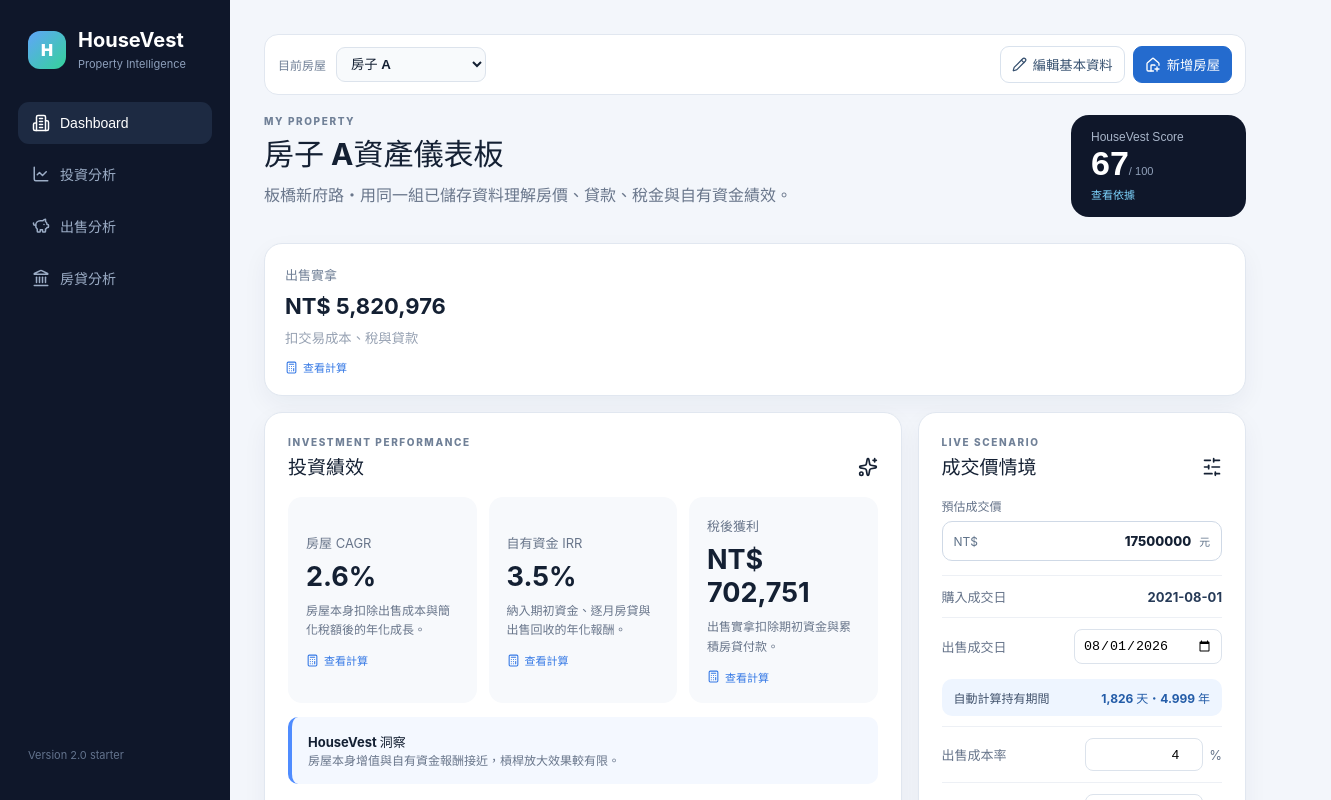
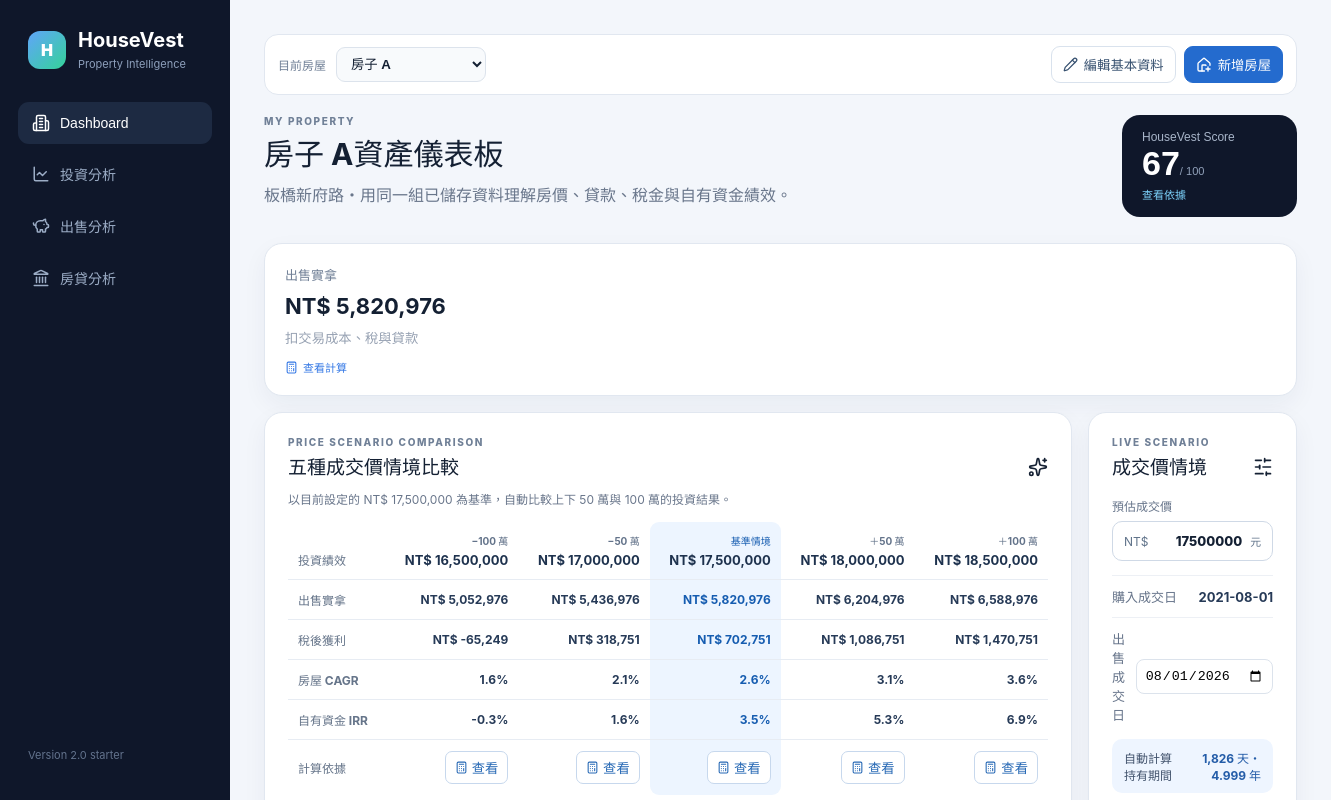
Before and after one commit to joycehakn/HouseVest, a React (Vite) app: page / in a window 1280 px wide. Shown: the top 800 px of the page, 1331 px wide, since content can reach past the window. Built offline with nearby package versions, Linux system fonts and the light colour scheme.

Commit message:
feat(scenarios): compare five sale price outcomes

```diff
--- a/src/App.tsx
+++ b/src/App.tsx
@@ -83,6 +83,20 @@ function App() {
     ...scenario,
   }), [activeProperty, scenario])
   const result = useMemo(() => calculatePropertyAnalysis(inputs), [inputs])
+  const scenarioComparisons = useMemo(() => [
+    { offset: -1_000_000, label: '−100 萬' },
+    { offset: -500_000, label: '−50 萬' },
+    { offset: 0, label: '基準情境' },
+    { offset: 500_000, label: '＋50 萬' },
+    { offset: 1_000_000, label: '＋100 萬' },
+  ].map(item => {
+    const salePrice = Math.max(0, inputs.salePrice + item.offset)
+    return {
+      ...item,
+      salePrice,
+      result: calculatePropertyAnalysis({ ...inputs, salePrice }),
+    }
+  }), [inputs])
 
   const details = useMemo<Record<string, CalculationDetail>>(() => ({
     marketValue: {
@@ -211,6 +225,26 @@ function App() {
     },
   ], [inputs])
 
+  const showScenarioDetail = (scenarioResult: typeof scenarioComparisons[number]) => {
+    const comparison = scenarioResult.result
+    setDetail({
+      title: `${scenarioResult.label}成交價情境`,
+      result: nt(scenarioResult.salePrice),
+      summary: '這五個情境只改變預估成交價，其餘房屋、貸款、稅率、成本與出售日期完全相同。',
+      formula: '情境成交價 = 基準預估成交價 ± 情境差額',
+      rows: [
+        { label: '基準預估成交價', value: nt(inputs.salePrice) },
+        { label: '情境調整', value: `${scenarioResult.offset >= 0 ? '+' : '−'}${nt(Math.abs(scenarioResult.offset))}` },
+        { label: '情境成交價', value: nt(scenarioResult.salePrice), operator: '=' },
+        { label: '出售實拿', value: nt(comparison.netCash) },
+        { label: '稅後獲利', value: nt(comparison.profit) },
+        { label: '房屋 CAGR', value: pct(comparison.cagr) },
+        { label: '自有資金 IRR', value: Number.isFinite(comparison.leveragedIrr) ? pct(comparison.leveragedIrr) : '無法計算' },
+      ],
+      note: '出售實拿已扣除出售成本、簡化稅額與貸款餘額；稅後獲利與 IRR 另納入期初自有資金、截至日房貸付款與出售前預估付款。',
+    })
+  }
+
   const updateScenarioNumber = (key: 'salePrice' | 'saleCostsRate' | 'taxRate', value: number) =>
     setScenario(current => ({ ...current, [key]: value }))
   const updateSaleDate = (value: string) => setScenario(current => {
@@ -299,13 +333,20 @@ function App() {
 
       <section className="grid">
         <article className="panel performance">
-          <div className="panelTitle"><div><p className="eyebrow">INVESTMENT PERFORMANCE</p><h2>投資績效</h2></div><Sparkles size={20}/></div>
-          <div className="performanceGrid">
-            <Metric label="房屋 CAGR" value={pct(result.cagr)} note="房屋本身扣除出售成本與簡化稅額後的年化成長。" onClick={() => setDetail(details.cagr)} />
-            <Metric label="自有資金 IRR" value={Number.isFinite(result.leveragedIrr) ? pct(result.leveragedIrr) : '無法計算'} note="納入期初資金、逐月房貸與出售回收的年化報酬。" onClick={() => setDetail(details.irr)} />
-            <Metric label="稅後獲利" value={nt(result.profit)} note="出售實拿扣除期初資金與累積房貸付款。" onClick={() => setDetail(details.profit)} />
+          <div className="panelTitle"><div><p className="eyebrow">PRICE SCENARIO COMPARISON</p><h2>五種成交價情境比較</h2></div><Sparkles size={20}/></div>
+          <p className="comparisonSummary">以目前設定的 {nt(inputs.salePrice)} 為基準，自動比較上下 50 萬與 100 萬的投資結果。</p>
+          <div className="scenarioTableWrap">
+            <table className="scenarioTable">
+              <thead><tr><th>投資績效</th>{scenarioComparisons.map(item => <th className={item.offset === 0 ? 'baseline' : ''} key={item.offset}><span>{item.label}</span><strong>{nt(item.salePrice)}</strong></th>)}</tr></thead>
+              <tbody>
+                <tr><th>出售實拿</th>{scenarioComparisons.map(item => <td className={item.offset === 0 ? 'baseline' : ''} key={item.offset}>{nt(item.result.netCash)}</td>)}</tr>
+                <tr><th>稅後獲利</th>{scenarioComparisons.map(item => <td className={item.offset === 0 ? 'baseline' : ''} key={item.offset}>{nt(item.result.profit)}</td>)}</tr>
+                <tr><th>房屋 CAGR</th>{scenarioComparisons.map(item => <td className={item.offset === 0 ? 'baseline' : ''} key={item.offset}>{pct(item.result.cagr)}</td>)}</tr>
+                <tr><th>自有資金 IRR</th>{scenarioComparisons.map(item => <td className={item.offset === 0 ? 'baseline' : ''} key={item.offset}>{Number.isFinite(item.result.leveragedIrr) ? pct(item.result.leveragedIrr) : '無法計算'}</td>)}</tr>
+                <tr className="scenarioActions"><th>計算依據</th>{scenarioComparisons.map(item => <td className={item.offset === 0 ? 'baseline' : ''} key={item.offset}><button onClick={() => showScenarioDetail(item)}><Calculator size={13}/>查看</button></td>)}</tr>
+              </tbody>
+            </table>
           </div>
-          <div className="insight"><b>HouseVest 洞察</b><p>{result.leveragedIrr > result.cagr * 2 ? '房屋本身增值溫和，但貸款槓桿明顯放大了自有資金報酬。請同時留意利率與每月現金流風險。' : '房屋本身增值與自有資金報酬接近，槓桿放大效果較有限。'}</p></div>
         </article>
 
         <article className="panel controls">
```
Also changed, not shown: src/styles.css.
